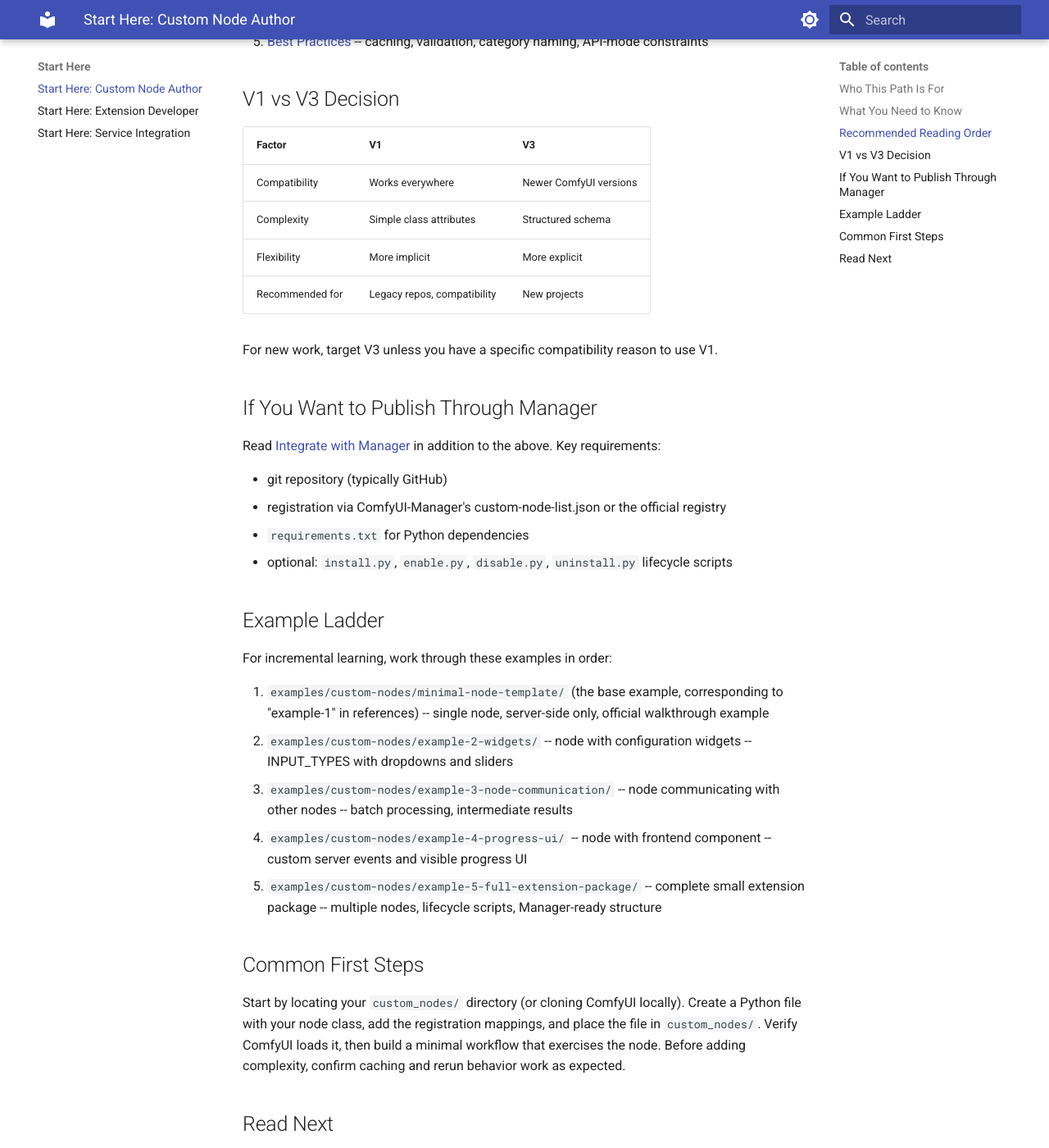
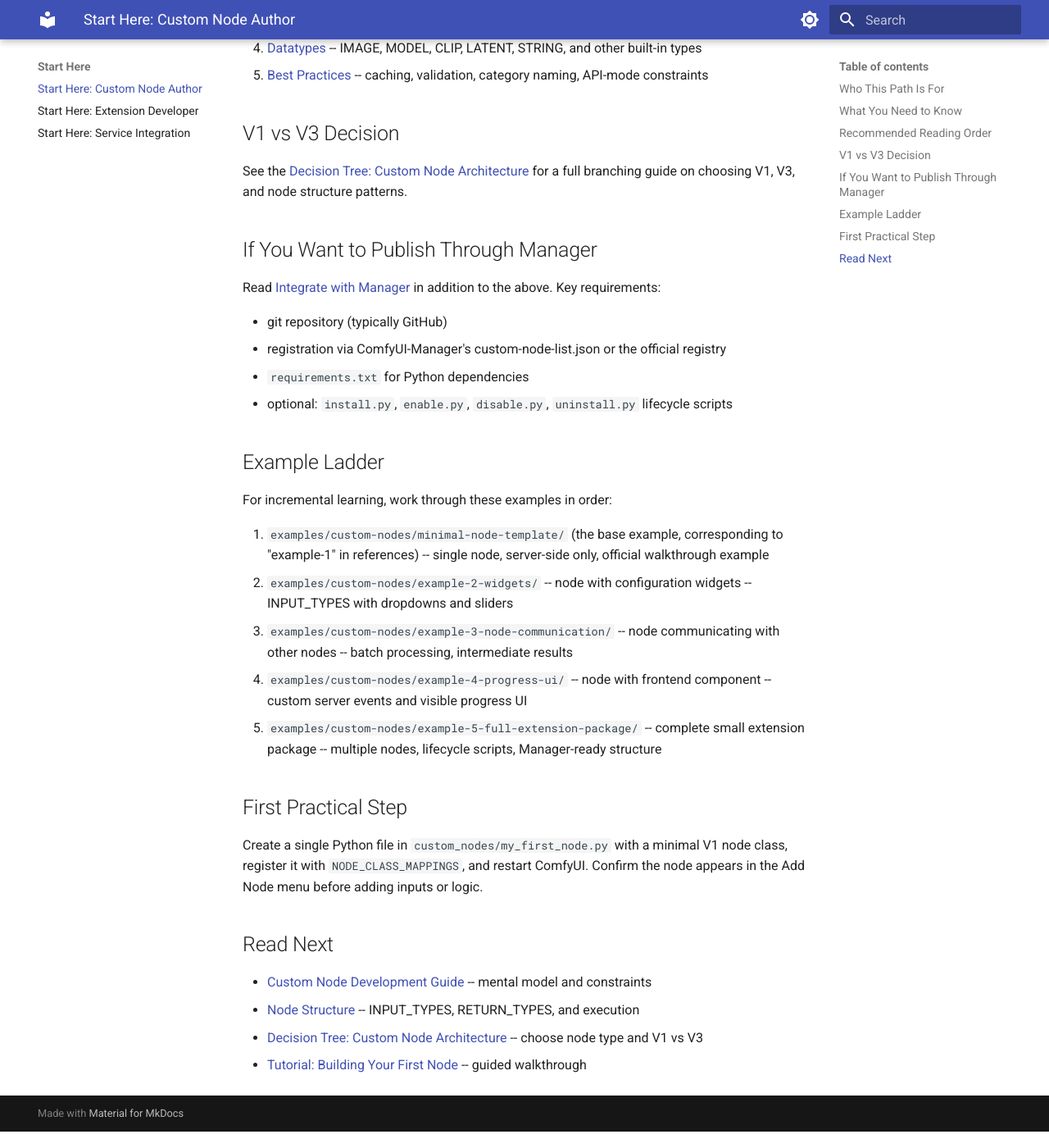
Before and after one commit to FrostySDXL/comfyui-starchart, an MkDocs documentation site: the page built from docs/start-here/author.md, in a window 1280 px wide and 1400 px high, scrolled down 1002 px. Shown: the whole window at 82% size. Built offline with MkDocs 1.6.1 and Material for MkDocs 9.7.7, drawn with Linux system fonts in a browser that asks for light colours; some of the changed text lies outside the part shown.

Commit message:
docs(start-here): add missing path pages and tighten existing path and decision-tree handoffs
Creates docs-contributor and tooling-builder start-here pages.

Tightens existing path pages with prerequisites, reading sequences,

first-practical-step sections, and expanded Read Next blocks.

Reduces duplicated guidance and adds cross-links between decision

trees and path pages.

```diff
--- a/docs/start-here/author.md
+++ b/docs/start-here/author.md
@@ -10,6 +10,8 @@
 - nodes for your own workflow automation
 - a node pack you intend to publish through ComfyUI-Manager
 - internal tooling for a specific use case
+
+**Prerequisites:** basic Python and a working ComfyUI installation.
 
 ## What You Need to Know
 
@@ -38,15 +40,8 @@
 
 ## V1 vs V3 Decision
 
-| Factor | V1 | V3 |
-|--------|----|----|
-| Compatibility | Works everywhere | Newer ComfyUI versions |
-| Complexity | Simple class attributes | Structured schema |
-| Flexibility | More implicit | More explicit |
-| Recommended for | Legacy repos, compatibility | New projects |
-
-For new work, target V3 unless you have a specific compatibility reason
-to use V1.
+See the [Decision Tree: Custom Node Architecture](../decision-trees/custom-node-architecture.md)
+for a full branching guide on choosing V1, V3, and node structure patterns.
 
 ## If You Want to Publish Through Manager
 
@@ -76,15 +71,15 @@
    complete small extension package -- multiple nodes, lifecycle scripts,
    Manager-ready structure
 
-## Common First Steps
+## First Practical Step
 
-Start by locating your `custom_nodes/` directory (or cloning ComfyUI locally).
-Create a Python file with your node class, add the registration mappings, and
-place the file in `custom_nodes/`. Verify ComfyUI loads it, then build a minimal
-workflow that exercises the node. Before adding complexity, confirm caching
-and rerun behavior work as expected.
+Create a single Python file in `custom_nodes/my_first_node.py` with a minimal
+V1 node class, register it with `NODE_CLASS_MAPPINGS`, and restart ComfyUI.
+Confirm the node appears in the Add Node menu before adding inputs or logic.
 
 ## Read Next
 
-- [Custom Node Development Guide](../custom-nodes/development-guide.md)
-- [Node Structure](../custom-nodes/node-structure.md)
+- [Custom Node Development Guide](../custom-nodes/development-guide.md) -- mental model and constraints
+- [Node Structure](../custom-nodes/node-structure.md) -- INPUT_TYPES, RETURN_TYPES, and execution
+- [Decision Tree: Custom Node Architecture](../decision-trees/custom-node-architecture.md) -- choose node type and V1 vs V3
+- [Tutorial: Building Your First Node](../tutorials/building-first-node.md) -- guided walkthrough
```
Also changed, not shown: docs/decision-trees/api-integration.md (+1 -0 lines), docs/decision-trees/custom-node-architecture.md (+7 -0 lines), docs/start-here/docs-contributor.md (added, +77 -0 lines), docs/start-here/extension-developer.md (+13 -2 lines), docs/start-here/service-integration.md (+15 -8 lines), docs/start-here/tooling-builder.md (added, +62 -0 lines).
